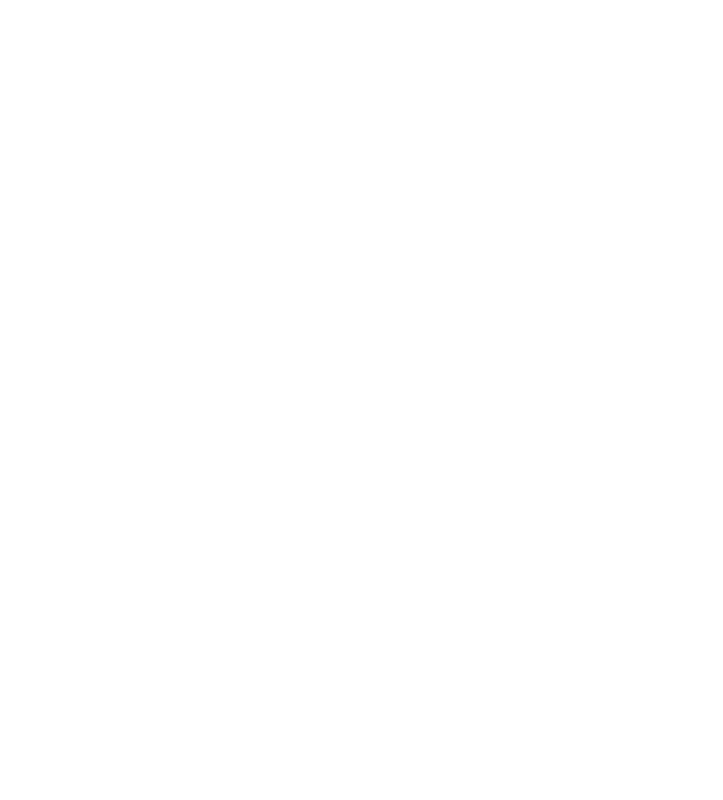
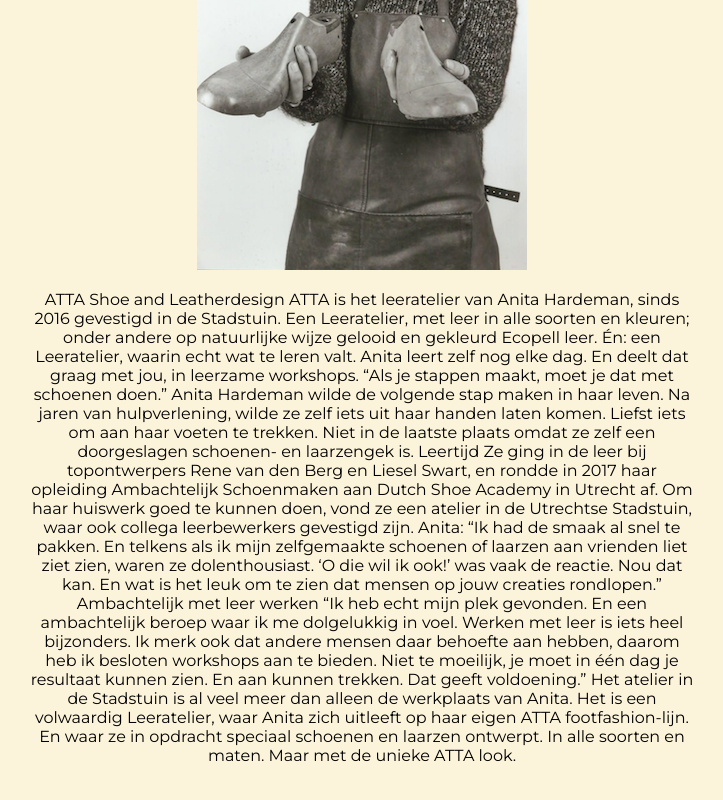
Before and after one commit to Goldstrike502/attaleather, a React (Create React App) app: page / in a window 1280 px wide. Shown: the part 1020-1820 px from the top of the page, without its empty margins (278-1001 px from the left). Before the commit the page ends 800 px from the top, so only its background shows below. Built offline with nearby package versions, Linux system fonts and the light colour scheme.

Commit message:
Content toegevoegd

```diff
--- a/src/Home.js
+++ b/src/Home.js
@@ -24,6 +24,49 @@
                     <button><span>Laten</span> maken</button>
                 </section>
             </div>
+            <div className="watisatta">
+                <section>
+                    <h1>Wat is atta?</h1>
+                    <img src="/img/Anita.png"/>
+                    <p>ATTA Shoe and Leatherdesign
+
+                        ATTA is het leeratelier van Anita Hardeman, sinds 2016 gevestigd in de Stadstuin.
+
+                        Een Leeratelier, met leer in alle soorten en kleuren; onder andere op natuurlijke wijze gelooid
+                        en gekleurd Ecopell leer. Én: een Leeratelier, waarin echt wat te leren valt. Anita leert zelf
+                        nog elke dag. En deelt dat graag met jou, in leerzame workshops.
+
+                        “Als je stappen maakt, moet je dat met schoenen doen.”
+
+                        Anita Hardeman wilde de volgende stap maken in haar leven. Na jaren van hulpverlening, wilde ze
+                        zelf iets uit haar handen laten komen. Liefst iets om aan haar voeten te trekken. Niet in de
+                        laatste plaats omdat ze zelf een doorgeslagen schoenen- en laarzengek is.
+
+
+                        Leertijd
+
+                        Ze ging in de leer bij topontwerpers Rene van den Berg en Liesel Swart, en rondde in 2017 haar
+                        opleiding Ambachtelijk Schoenmaken aan Dutch Shoe Academy in Utrecht af. Om haar huiswerk goed
+                        te kunnen doen, vond ze een atelier in de Utrechtse Stadstuin, waar ook collega leerbewerkers
+                        gevestigd zijn.
+
+                        Anita: “Ik had de smaak al snel te pakken. En telkens als ik mijn zelfgemaakte schoenen of
+                        laarzen aan vrienden liet ziet zien, waren ze dolenthousiast. ‘O die wil ik ook!’ was vaak de
+                        reactie. Nou dat kan. En wat is het leuk om te zien dat mensen op jouw creaties rondlopen.”
+
+                        Ambachtelijk met leer werken
+
+                        “Ik heb echt mijn plek gevonden. En een ambachtelijk beroep waar ik me dolgelukkig in voel.
+                        Werken met leer is iets heel bijzonders. Ik merk ook dat andere mensen daar behoefte aan hebben,
+                        daarom heb ik besloten workshops aan te bieden. Niet te moeilijk, je moet in één dag je
+                        resultaat kunnen zien. En aan kunnen trekken. Dat geeft voldoening.”
+
+                        Het atelier in de Stadstuin is al veel meer dan alleen de werkplaats van Anita. Het is een
+                        volwaardig Leeratelier, waar Anita zich uitleeft op haar eigen ATTA footfashion-lijn. En waar ze
+                        in opdracht speciaal schoenen en laarzen ontwerpt. In alle soorten en maten. Maar met de unieke
+                        ATTA look.</p>
+                </section>
+            </div>
 </div>
 
         )
```
Also changed, not shown: public/img/Anita.png (renamed from atta website/Foto's/Anita.png).
